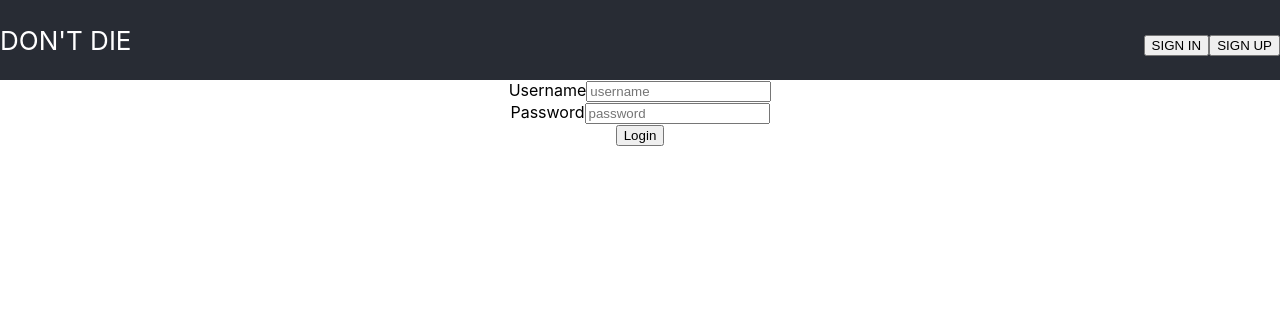
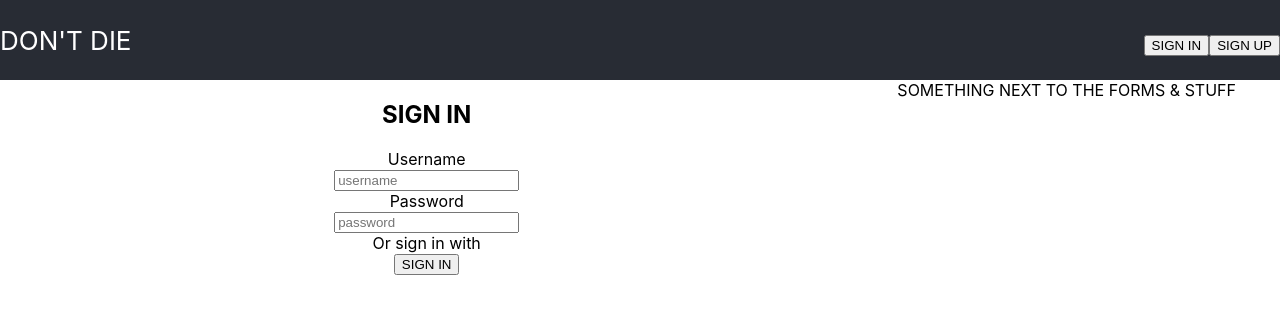
Before and after one commit to mzakzook/dont-die-front, a React (Create React App) app: page / in a window 1280 px wide. Both pictures are taken after a click on the button "SIGN IN". Shown: the top 314 px of the page. Built offline with nearby package versions, Linux system fonts and the light colour scheme.

Commit message:
navbar and landing tweeks

```diff
--- a/src/App.js
+++ b/src/App.js
@@ -25,7 +25,7 @@ class App extends React.Component {
     }
   }
 
-  //passed as props to Login
+
   handleLogin = user => {
     const currentUser = { currentUser: user };
     localStorage.setItem('token', user.token);
@@ -46,7 +46,7 @@ class App extends React.Component {
     if (this.state.navButtons === 'signin') {
       return <Login handleLogin={this.handleLogin} />
     } else if (this.state.navButtons === 'signup') {
-      return <NewUser />
+      return <NewUser handleLogin={this.handleLogin} />
     } else {
       return <Landing />
     }
@@ -62,6 +62,7 @@ class App extends React.Component {
           {/* THIS IS WHERE THE LOGIN OR SIGNUP GOES */}
           {this.drawInput()}
         </div>
+        {console.log(this.state)}
       </div>
     );
   }
--- a/src/Landing.css
+++ b/src/Landing.css
@@ -18,15 +18,12 @@
     grid-template-columns: 2fr 1fr;
 }
 
-.landingRight .landingContent {
-    text-align: center;
-}
 
 .landingImg {
     width: 100%;
 }
 
 .appButton {
-
     margin: 10px;
+    width: 200px
 }
--- /dev/null
+++ b/src/Login.css
@@ -0,0 +1,4 @@
+.signInWrapper {
+    display: grid;
+    grid-template-columns: 2fr 1fr;
+}
--- a/src/Login.js
+++ b/src/Login.js
@@ -1,5 +1,6 @@
 import React from 'react';
 import api from './services/api';
+import './Login.css'
 
 class Login extends React.Component {
   constructor() {
@@ -36,12 +37,14 @@ class Login extends React.Component {
   render() {
     const { fields } = this.state;
     return (
-      <div>
+      <div className='signInWrapper'>
+        <div className='signInForm'>
           {this.state.error ? <h1>Try Again</h1> : null}
           <div className="ui form">
+            <h2>SIGN IN</h2>
             <form onSubmit={this.handleSubmit}>
               <div className="ui field">
-              <label>Username</label>
+                <label>Username</label><br/>
                 <input
                   name="username"
                   placeholder="username"
@@ -50,7 +53,7 @@ class Login extends React.Component {
                 />
               </div>
               <div className="ui field">
-              <label>Password</label>
+                <label>Password</label><br/>
                 <input
                   name="password"
                   type="password"
@@ -59,11 +62,14 @@ class Login extends React.Component {
                   onChange={this.handleChange}
                 />
               </div>
+              Or sign in with<br/>
               <button type="submit" className="ui basic green button">
-              Login
+                SIGN IN
               </button>
             </form>
           </div>
+        </div>
+        <div>SOMETHING NEXT TO THE FORMS & STUFF</div>
       </div>
     );
   }
--- a/src/NavBar.js
+++ b/src/NavBar.js
@@ -26,12 +26,16 @@ class NavBar extends Component {
     }
 
     render(){
+
         return (
             <div>
                 <div className='left'>
                     DON'T DIE
                 </div>
                     {this.state.buttons && this.drawButtons()}
+
+
+
 
             </div>
         )
--- /dev/null
+++ b/src/NewUser.css
@@ -0,0 +1,4 @@
+.signUpWrapper {
+    display: grid;
+    grid-template-columns: 1fr 2fr;
+}
--- a/src/NewUser.js
+++ b/src/NewUser.js
@@ -1,5 +1,6 @@
 import React from 'react';
 import api from './services/api';
+import './NewUser.css';
 
 class NewUser extends React.Component {
   constructor() {
@@ -30,14 +31,16 @@ class NewUser extends React.Component {
   render() {
     const { fields } = this.state;
     return (
+        <div className='signUpWrapper'>
+            <div>SOMETHING NEXT TO THE FORMS OR SOMETHING</div>
             <div>
-          THIS IS A NEWUSER SIGNUP PAGE!
+                <h2>SIGN UP</h2>
                 {this.state.error ? <h1>Try Again</h1> : null}
                 <div className="ui form">
                 <form onSubmit={this.handleSubmit}>
 
                     <div className="ui field">
-              <label>Full Name</label>
+                    <label>Full Name</label><br/>
                     <input
                         name="name"
                         placeholder="Full Name"
@@ -47,7 +50,7 @@ class NewUser extends React.Component {
                     </div>
 
                     <div className="ui field">
-              <label>Username</label>
+                    <label>Username</label><br/>
                     <input
                         name="username"
                         placeholder="username"
@@ -56,7 +59,7 @@ class NewUser extends React.Component {
                     />
                     </div>
                     <div className="ui field">
-              <label>Password</label>
+                    <label>Password</label><br/>
                     <input
                         name="password"
                         type="password"
@@ -72,6 +75,7 @@ class NewUser extends React.Component {
                 </form>
                 </div>
             </div>
+        </div>
     );
   }
 }
```
Also changed, not shown: src/pics/Header_img.png (added). Lines whose indentation alone changed are shown as unchanged.
